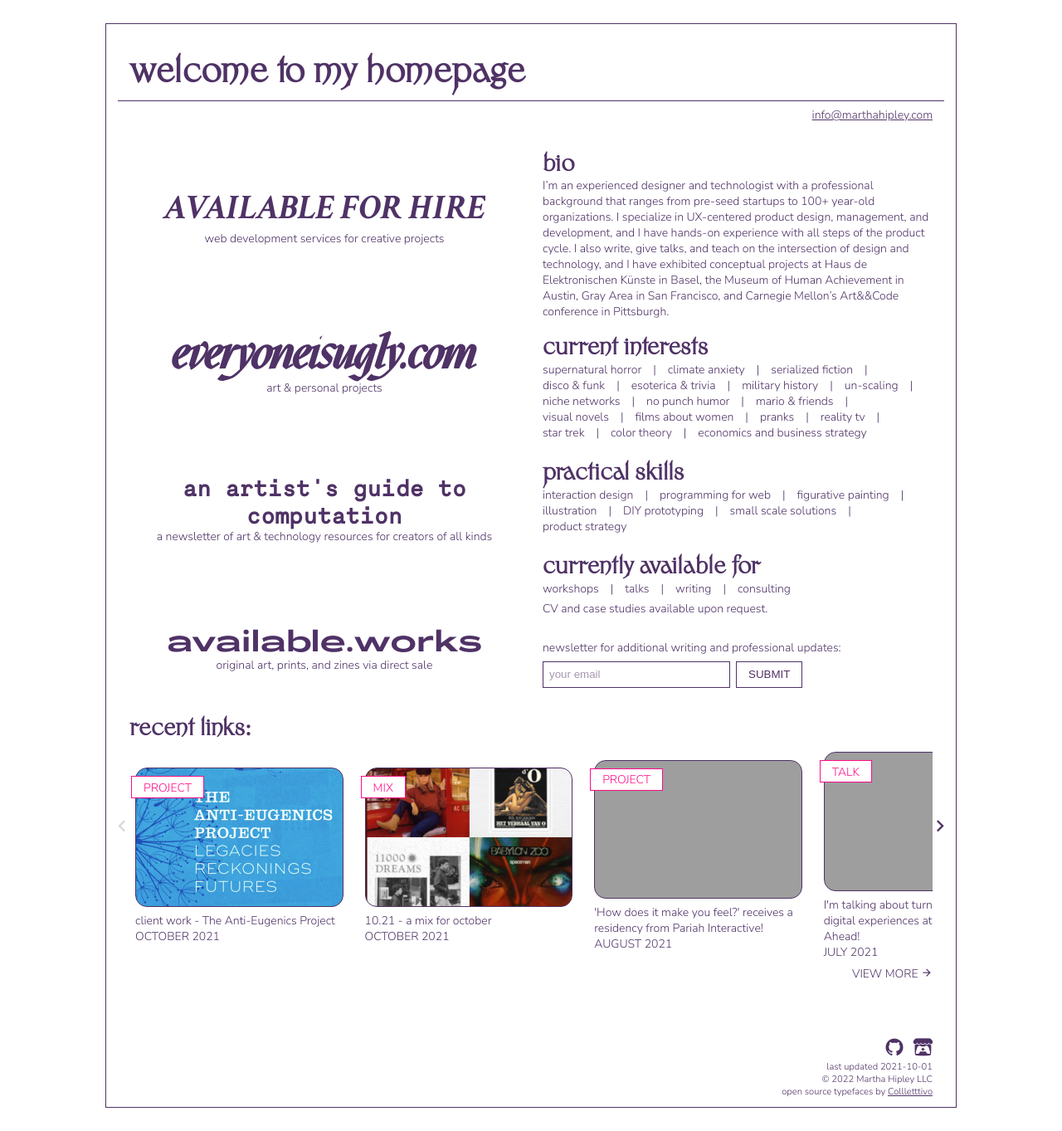
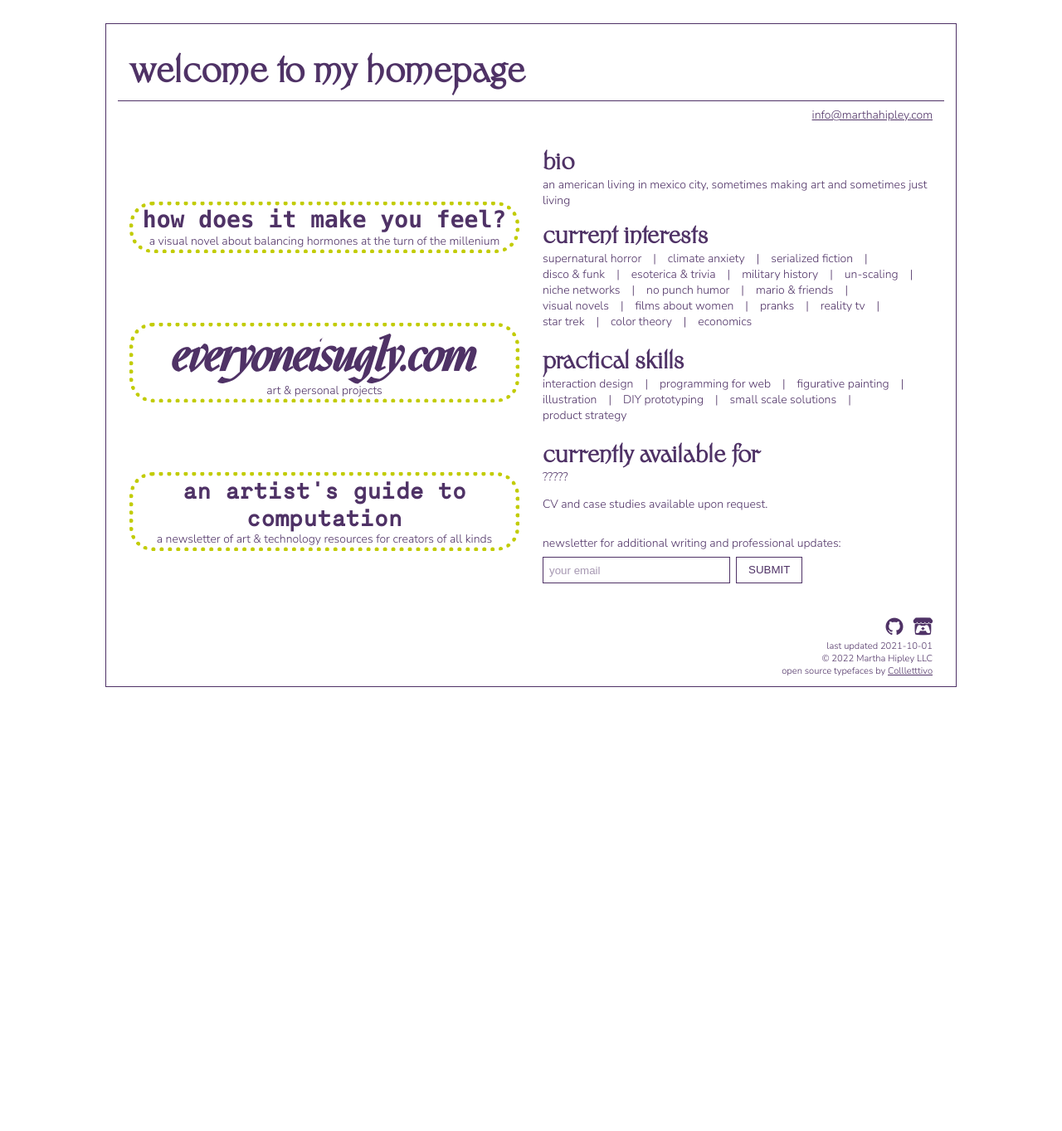
Before and after one commit to mhipley/marthahipley-2020, a Jekyll site: the page built from index.markdown, in a window 1280 px wide. Shown: the whole page at 83% size. Built offline with Jekyll 4.4.1, drawn with Linux system fonts in a browser that asks for light colours; nearby versions of some CDN libraries; some web fonts are replaced; after the commit the page ends 900 px from its top, so only the background shows below that.

Commit message:
updates for 2022- getting rid of freelance availability and links

```diff
--- a/_layouts/home.html
+++ b/_layouts/home.html
@@ -11,8 +11,8 @@
             <div class="row" id="feature-block">
                 <div class="col-xs-12" style="position: relative;">
                     <div class="feature">
-                        <h2 id="availableforhire"><a href="/web-services">available for hire</a></h2>
-                        <h6>web development services for creative projects</h6>
+                        <h2 id="howdoesit"><a href="https://howdoesit.cyou/" target="_blank">how does it make you feel?</a></h2>
+                        <h6>a visual novel about balancing hormones at the turn of the millenium</h6>
                     </div>
                 </div>
                 <div class="col-xs-12" style="position: relative;">
@@ -27,12 +27,7 @@
                         <h6>a newsletter of art & technology resources for creators of all kinds</h6>
                     </div>
                 </div>
-                <div class="col-xs-12">
-                    <div class="feature">
-                    <h2 id="availableworks"><a href="http://available.works/" target="_blank"><span class="line">available</span><span class="line">.works</span></a></h2>
-                        <h6>original art, prints, and zines via direct sale</h6>
-                    </div>
-                </div>
+
             </div>
           </div>
           <div class="col-xs-12 col-sm-6 index-content">
@@ -42,7 +37,7 @@
       </div>
   </div>
 
-    <div class="content container-fluid">
+    <!-- <div class="content container-fluid">
         <div class="links-wrapper">
         {%- if site.posts.size > 0 -%}
             <h3 class="post-list-heading">recent links:</h3>
@@ -81,7 +76,7 @@
                 <a href="{{site.url}}/links/" class="view-more">view more <span class="icon icon-forward"></span></div></a>
             </div>
         </div>
-    </div>
+    </div> -->
 
 </div>
 
--- a/_sass/includes/_typography.scss
+++ b/_sass/includes/_typography.scss
@@ -88,6 +88,10 @@
             font-size: 4rem;
         }
     }
+    &#howdoesit {
+        font-family:  monaco,Consolas,"Lucida Console",monospace;
+        font-size: 2rem;
+    }
     &#agtc {
         font-family: "necto", monospace;
         font-size: 2rem;
--- a/index.markdown
+++ b/index.markdown
@@ -5,7 +5,7 @@
 
 ### bio
 
-I’m an experienced designer and technologist with a professional background that ranges from pre-seed startups to 100+ year-old organizations. I specialize in UX-centered product design, management, and development, and I have hands-on experience with all steps of the product cycle. I also write, give talks, and teach on the intersection of design and technology, and I have exhibited conceptual projects at Haus de Elektronischen Künste in Basel, the Museum of Human Achievement in Austin, Gray Area in San Francisco, and Carnegie Mellon's Art&&Code conference in Pittsburgh.
+an american living in mexico city, sometimes making art and sometimes just living
 
 ### current interests
 
@@ -25,7 +25,7 @@
 - reality tv
 - star trek
 - color theory
-- economics and business strategy
+- economics
 
 ### practical skills
 
@@ -39,9 +39,6 @@
 
 ### currently available for
 
-- workshops
-- talks
-- writing
-- consulting
+?????
 
 ###### CV and case studies available upon request.
```
